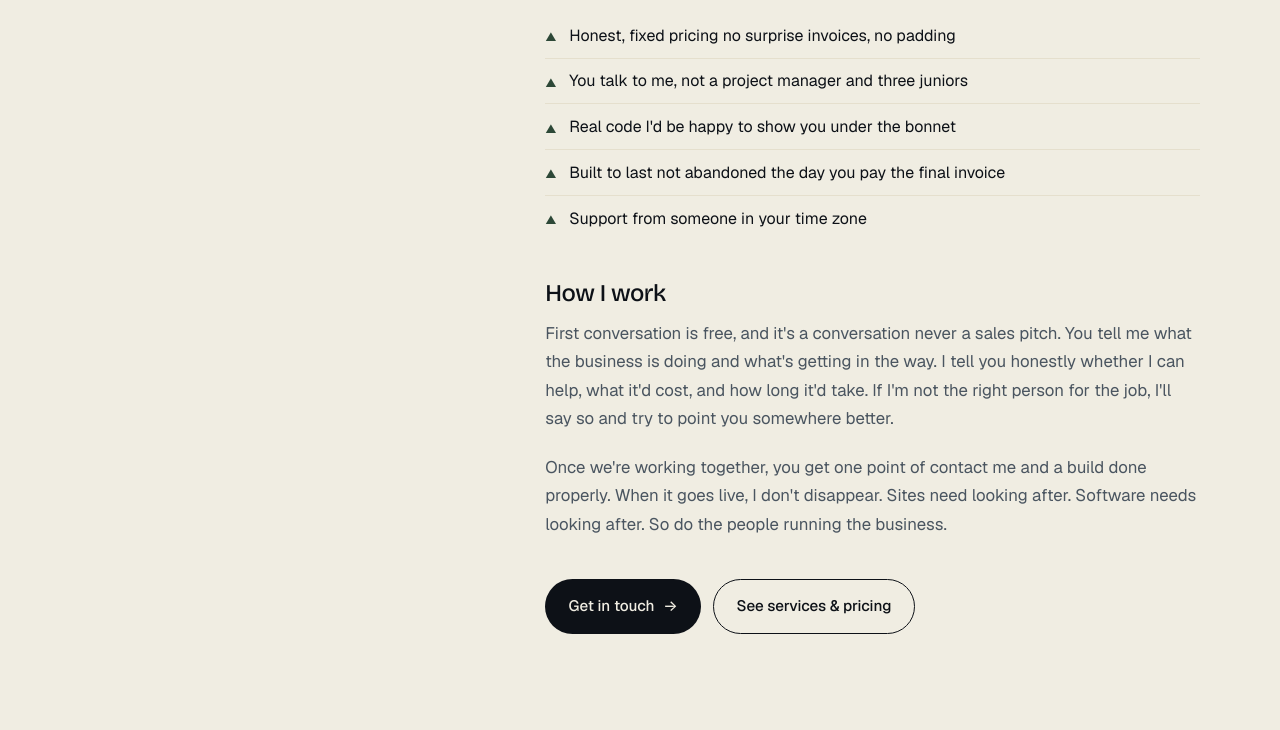
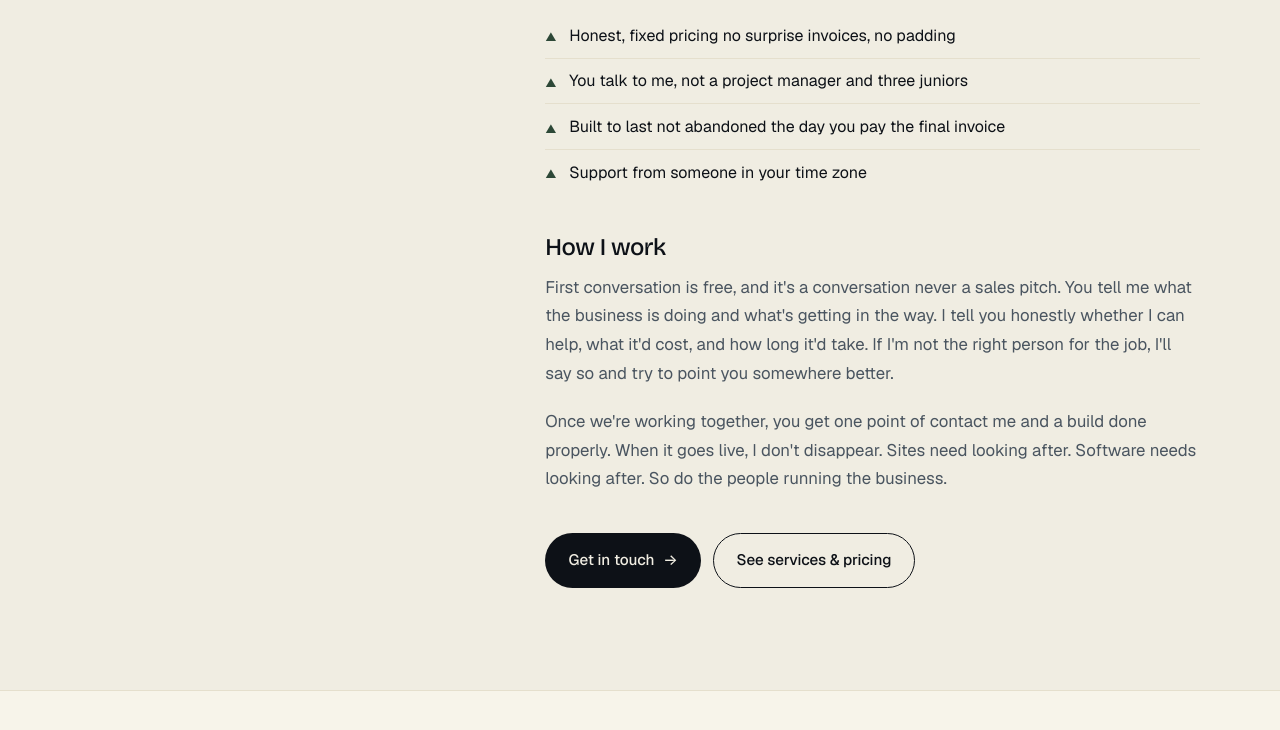
Before and after one commit to Hladenz/hladenz.github.io, a plain HTML site: page about.html in a window 1280 px wide. Shown: the part 1280-2010 px from the top of the page. Drawn offline with nearby package versions, Linux system fonts and the light colour scheme.

```diff
--- a/about.html
+++ b/about.html
@@ -133,7 +133,6 @@
             <ul>
               <li>Honest, fixed pricing no surprise invoices, no padding</li>
               <li>You talk to me, not a project manager and three juniors</li>
-              <li>Real code I'd be happy to show you under the bonnet</li>
               <li>Built to last not abandoned the day you pay the final invoice</li>
               <li>Support from someone in your time zone</li>
             </ul>
```
